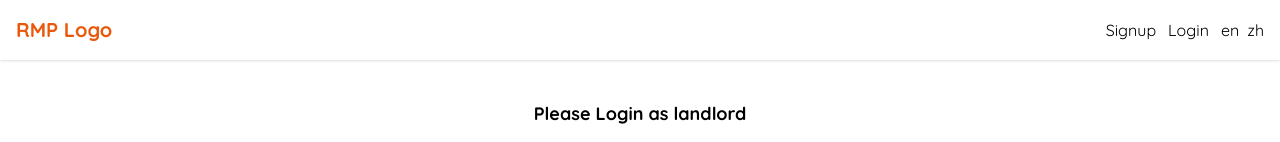
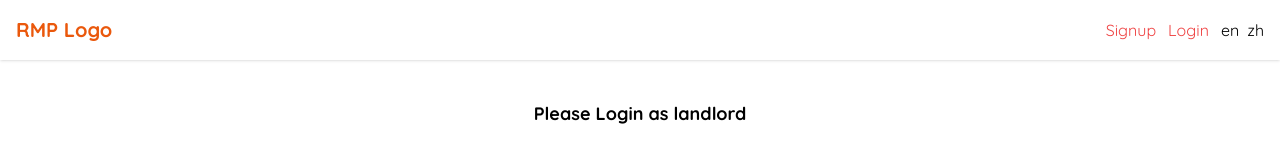
Before and after one commit to 09liweis/RentalManagementPlatform, a Next.js app: page /login in a window 1280 px wide. Shown: the top 142 px of the page. Built offline with nearby package versions, Linux system fonts and the light colour scheme.

Commit message:
refactor constant folder, add LinkText

```diff
--- a/app/(home)/layout.tsx
+++ b/app/(home)/layout.tsx
@@ -5,6 +5,7 @@ import Link from "next/link";
 import ToastProvider from "@/components/common/ToastProvider";
 import Logo from "@/components/common/Logo";
 import LangSwitch from "@/components/common/LangSwtich";
+import LinkText from "@/components/common/LinkText";
 
 const inter = Inter({ subsets: ["latin"] });
 
@@ -25,8 +26,8 @@ export default function RootLayout({
           <header className="p-4 shadow flex justify-between items-center">
             <Logo />
             <nav className="flex gap-3">
-              <Link href={"/signup"}>Signup</Link>
-              <Link href={"/login"}>Login</Link>
+              <LinkText href={"/signup"} text="Signup" />
+              <LinkText href={"/login"} text="Login" />
               <LangSwitch />
             </nav>
           </header>
--- a/app/(home)/login/page.tsx
+++ b/app/(home)/login/page.tsx
@@ -7,7 +7,7 @@ import { useState } from "react";
 import  Link  from "next/link";
 import useUserStore from "@/stores/userStore";
 import LoadingSpinner from "@/components/common/LoadingSpinner";
-import {EMAIL} from "@/contants/text";
+import {EMAIL} from "@/constants/text";
 
 function Login() {
   const { login } = useUserStore();
--- a/app/(home)/signup/page.tsx
+++ b/app/(home)/signup/page.tsx
@@ -6,7 +6,7 @@ import { fetchData } from "@/utils/http";
 import { useRouter } from "next/navigation";
 
 import { useState } from "react";
-import { EMAIL } from "@/contants/text";
+import { EMAIL } from "@/constants/text";
 import LoadingSpinner from "@/components/common/LoadingSpinner";
 import Link from "next/link";
 
--- a/app/(landloard)/dashboard/properties/[propertyId]/page.tsx
+++ b/app/(landloard)/dashboard/properties/[propertyId]/page.tsx
@@ -67,13 +67,9 @@ export default function PropertyPage({
       <LoadingSection loading={loading}>
         <section className="card-container flex-col">
           {rooms.map((room) => (
-            <article key={room._id} className="card">
-              <Link href={`/dashboard/rooms/${room._id}`} key={room.name}>
-                <p>{room.name}</p>
-              </Link>
-              <span className="text-red-400" onClick={() => setRoom(room)}>
-                Edit
-              </span>
+            <article key={room._id} className="card flex justify-between items-center">
+              <Link className="room-name" href={`/dashboard/rooms/${room._id}`} key={room.name}>{room.name}</Link>
+              <Button tl={'Edit'} handleClick={() => setRoom(room)} />
             </article>
           ))}
         </section>
--- a/app/api/properties/[propertyId]/route.ts
+++ b/app/api/properties/[propertyId]/route.ts
@@ -1,5 +1,5 @@
 import { NextRequest, NextResponse } from "next/server";
-import {OK, UNAUTHORIZED} from "@/contants/httpStatus";
+import {OK, UNAUTHORIZED} from "@/constants/httpStatus";
 import { decodeToken } from "@/utils/jwt";
 import Property from "@/models/property";
 import Room from "@/models/room";
--- a/app/globals.css
+++ b/app/globals.css
@@ -38,6 +38,10 @@ body {
     /*text-wrap: balance;*/
     text-align: justify;
   }
+}
+
+.link {
+  @apply text-red-500;
 }
 
 .form {
@@ -91,6 +95,10 @@ body {
   @apply rounded shadow p-2 transition hover:scale-[1.01];
 }
 
+.room-name {
+  @apply text-lg font-semibold;
+}
+
 .tenant-name {
   @apply text-lg font-semibold cursor-pointer;
 }
--- /dev/null
+++ b/components/common/LinkText.tsx
@@ -0,0 +1,10 @@
+import Link from "next/link";
+
+interface LinkTextProps {
+  href: string;
+  text: string;
+}
+
+export default function LinkText({ href, text }: LinkTextProps) {
+  return <Link className="link" href={href}>{text}</Link>;
+}
--- a/contants/importPaths.ts
+++ /dev/null
@@ -1,3 +0,0 @@
-const COMPONENTS_PATH = "@/components/";
-
-exports.SIDEBAR_PATH = `${COMPONENTS_PATH}dashboard/sidebar`;
--- a/next.config.mjs
+++ b/next.config.mjs
@@ -6,7 +6,7 @@ const nextConfig = {
   i18n: {
     locales: ['en', 'zh'],
     defaultLocale: 'en',
-    localeDetection: true,
+    localeDetection: false,
   },
 };
 
```
Also changed, not shown: constants/importPaths.ts (added, +11 -0 lines), constants/httpStatus.ts (renamed from contants/httpStatus.ts), constants/text.ts (renamed from contants/text.ts).
